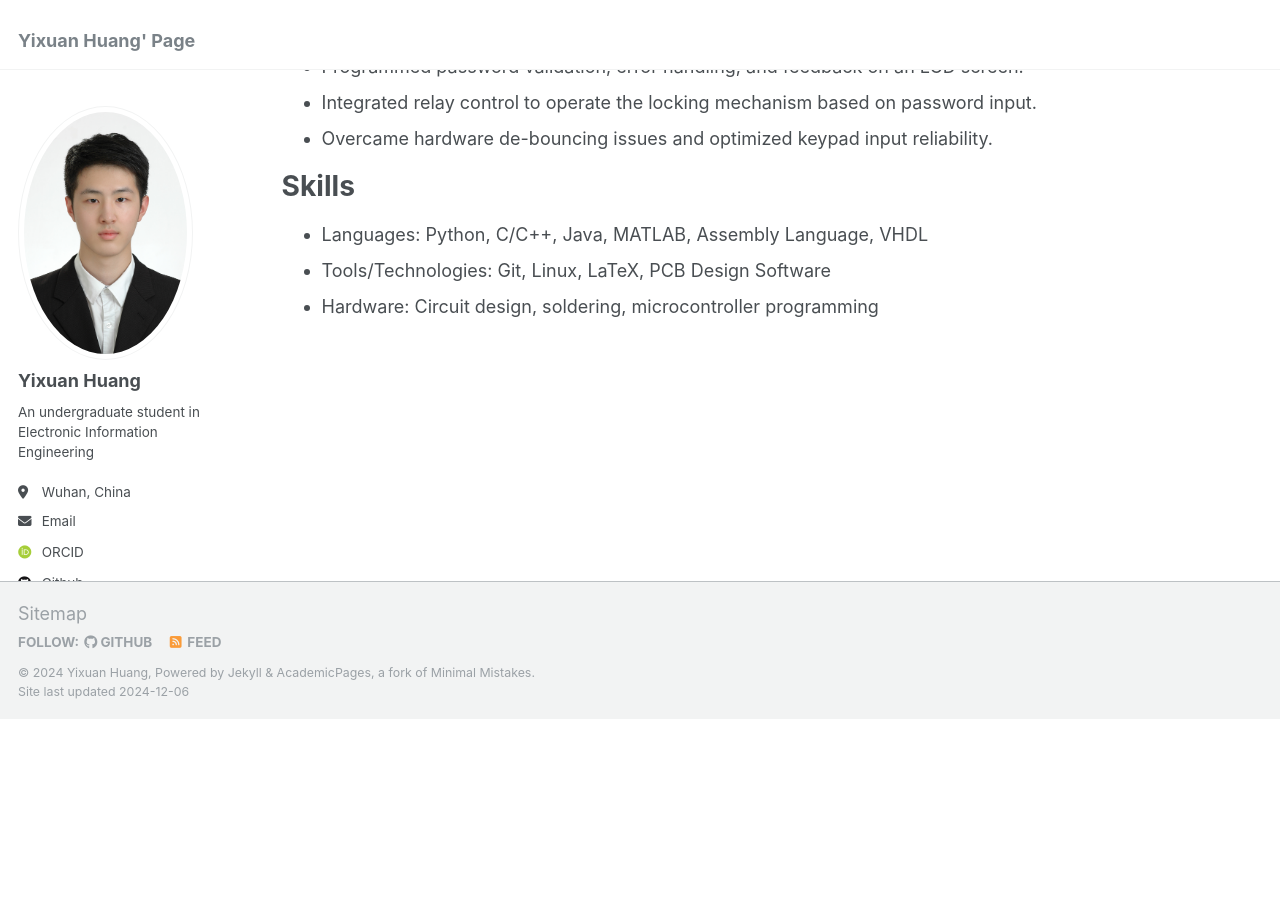
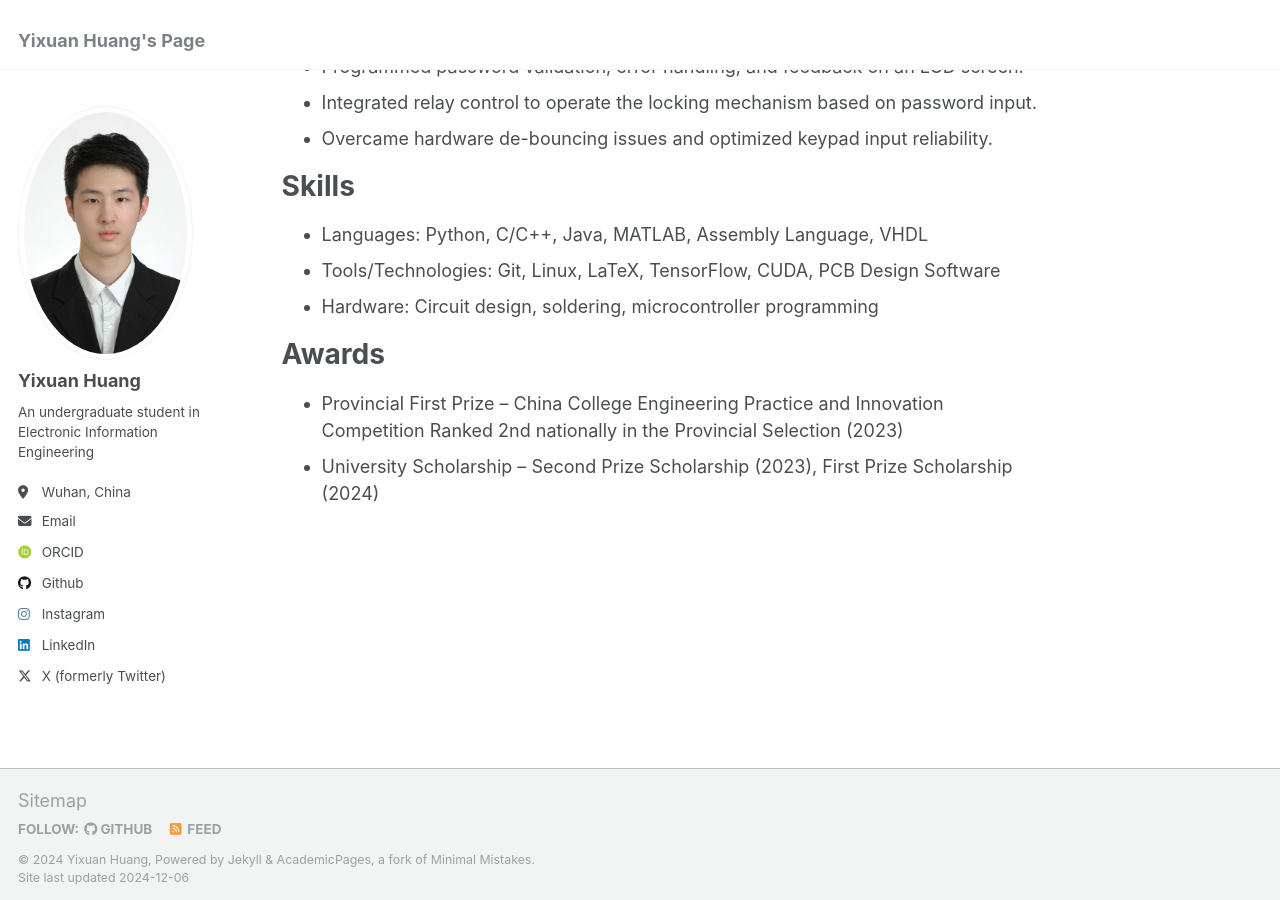
Before and after one commit to yixuanhuang04/yixuanhuang04.github.io, a Jekyll site: the page built from _pages/about.md, in a window 1280 px wide and 900 px high, scrolled down 2064 px. Built offline with Jekyll 4.4.1, drawn with Linux system fonts in a browser that asks for light colours; some web fonts are replaced; before the commit the page ends 2783 px from its top, so only the background shows below that.

Commit message:
feat: update skills section and add awards section in home page

```diff
--- a/_config.yml
+++ b/_config.yml
@@ -8,7 +8,7 @@
 
 # Basic Site Settings
 locale                   : "en-US"
-title                    : "Yixuan Huang' Page"
+title                    : "Yixuan Huang's Page"
 title_separator          : "-"
 name                     : &name "Yixuan Huang"
 description              : &description "An undergraduate student in Electronic Information Engineering"
--- a/_pages/about.md
+++ b/_pages/about.md
@@ -62,8 +62,13 @@
 # Skills
 
 - Languages: Python, C/C++, Java, MATLAB, Assembly Language, VHDL
-- Tools/Technologies: Git, Linux, LaTeX, PCB Design Software
+- Tools/Technologies: Git, Linux, LaTeX, TensorFlow, CUDA, PCB Design Software
 - Hardware: Circuit design, soldering, microcontroller programming
+
+# Awards
+
+- Provincial First Prize – China College Engineering Practice and Innovation Competition Ranked 2nd nationally in the Provincial Selection (2023)
+- University Scholarship – Second Prize Scholarship (2023), First Prize Scholarship (2024)
 
 <script type="text/javascript" id="mapmyvisitors" src="//mapmyvisitors.com/map.js?d=7aJXkocIyrHxDcJw_FpnG0vWOnRLRzapsbRMdMYhxos&cl=ffffff&w=a"></script>
 
```
